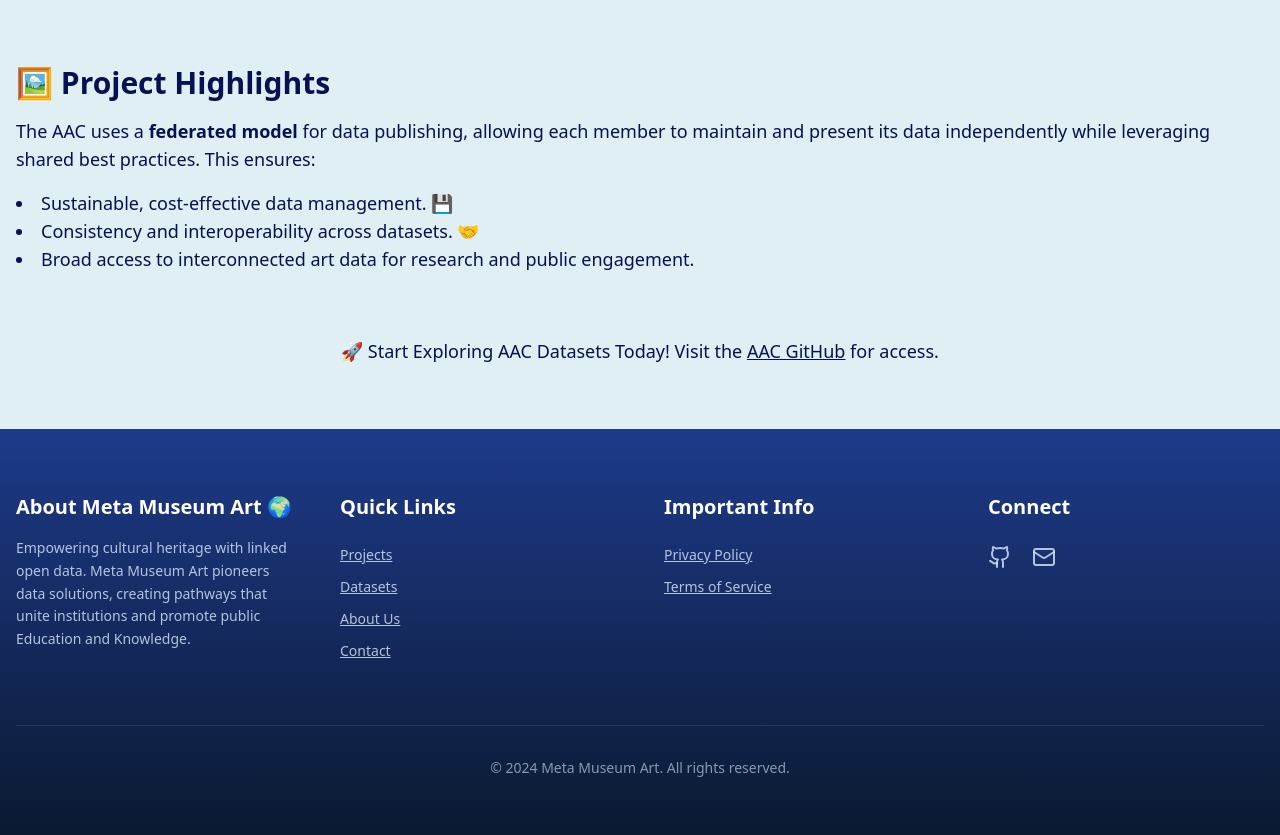
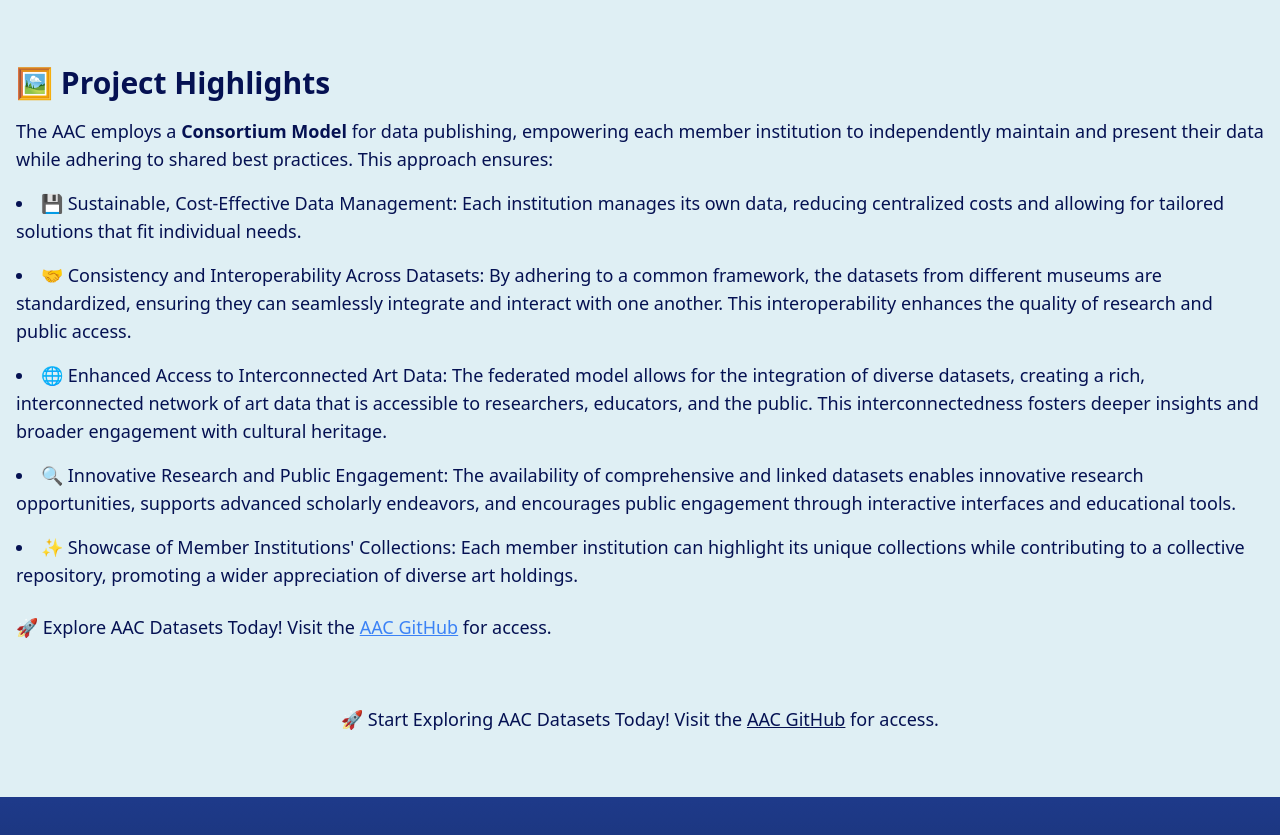
Before and after one commit to sundog358/meta-museum-art, a Next.js app: page /datasets in a window 1280 px wide. Shown: the part 727-1562 px from the top of the page. Built offline with nearby package versions, Linux system fonts and the light colour scheme.

Commit message:
Updated datasets page.tsx

```diff
--- a/app/datasets/page.tsx
+++ b/app/datasets/page.tsx
@@ -59,23 +59,23 @@
         </section>
 
         <section className="mb-16">
-          <h2 className="text-3xl font-bold mb-4 text-foreground">
-            🖼️ Project Highlights
-          </h2>
-          <p className="text-lg mb-4 text-foreground">
-            The AAC uses a <strong>federated model</strong> for data publishing,
-            allowing each member to maintain and present its data independently
-            while leveraging shared best practices. This ensures:
-          </p>
-          <ul className="list-disc list-inside text-lg mb-6 text-foreground">
-            <li>Sustainable, cost-effective data management. 💾</li>
-            <li>Consistency and interoperability across datasets. 🤝</li>
-            <li>
-              Broad access to interconnected art data for research and public
-              engagement.
-            </li>
-          </ul>
-        </section>
+  <h2 className="text-3xl font-bold mb-4 text-foreground">🖼️ Project Highlights</h2>
+  <p className="text-lg mb-4 text-foreground">
+    The AAC employs a <strong>Consortium Model</strong> for data publishing, empowering each member institution to independently maintain and present their data while adhering to shared best practices. This approach ensures:
+  </p>
+  <ul className="list-disc list-inside text-lg mb-6 text-foreground space-y-4">
+    <li>💾 Sustainable, Cost-Effective Data Management: Each institution manages its own data, reducing centralized costs and allowing for tailored solutions that fit individual needs.</li>
+    <li>🤝 Consistency and Interoperability Across Datasets: By adhering to a common framework, the datasets from different museums are standardized, ensuring they can seamlessly integrate and interact with one another. This interoperability enhances the quality of research and public access.</li>
+    <li>🌐 Enhanced Access to Interconnected Art Data: The federated model allows for the integration of diverse datasets, creating a rich, interconnected network of art data that is accessible to researchers, educators, and the public. This interconnectedness fosters deeper insights and broader engagement with cultural heritage.</li>
+    <li>🔍 Innovative Research and Public Engagement: The availability of comprehensive and linked datasets enables innovative research opportunities, supports advanced scholarly endeavors, and encourages public engagement through interactive interfaces and educational tools.</li>
+    <li>✨ Showcase of Member Institutions&apos; Collections: Each member institution can highlight its unique collections while contributing to a collective repository, promoting a wider appreciation of diverse art holdings.</li>
+  </ul>
+  <p className="text-lg mb-4 text-foreground">
+    🚀 Explore AAC Datasets Today! Visit the <a href="https://github.com/american-art" className="text-blue-500">AAC GitHub</a> for access.
+  </p>
+</section>
+
+
 
         <footer className="text-center mt-16">
           <p className="text-lg text-foreground">
```
